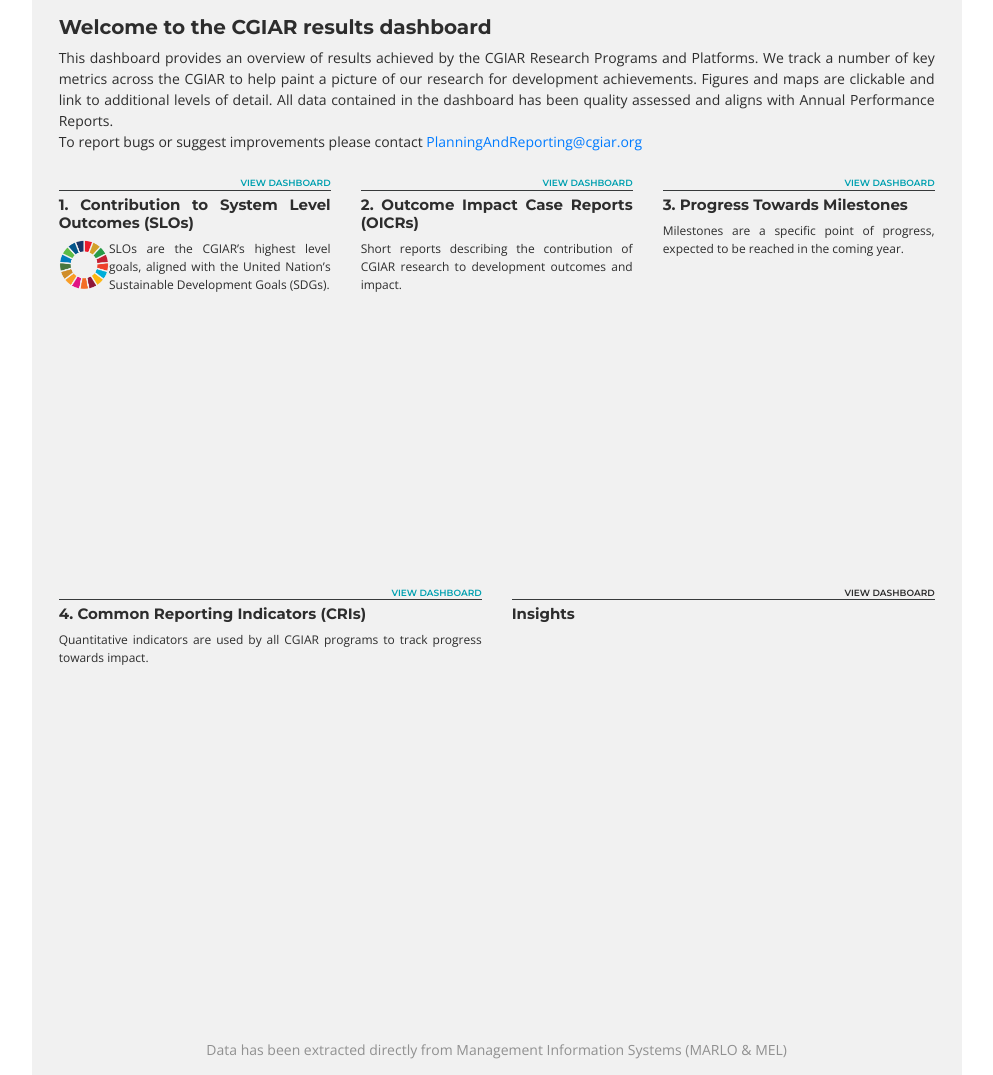
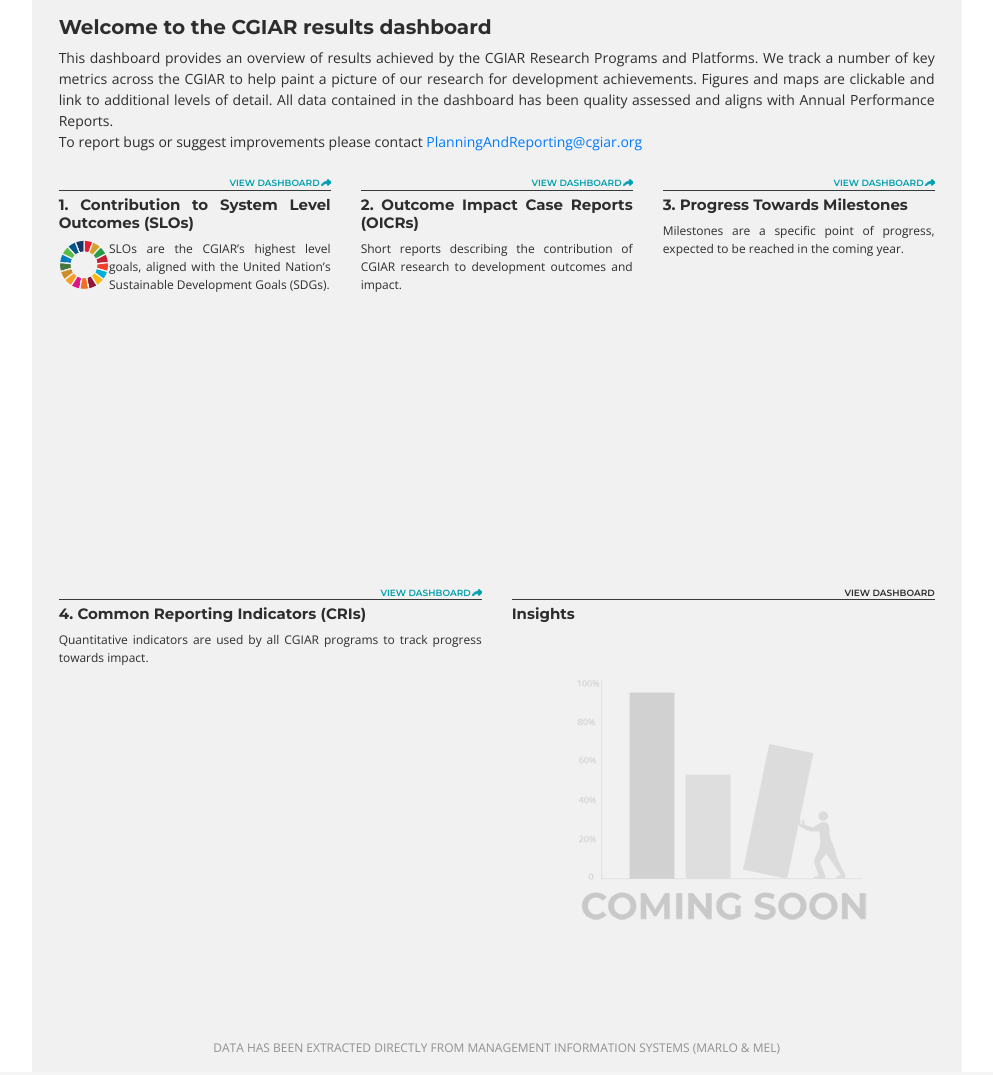
Before and after one commit to CCAFS/CGIAR-Dashboard, a PHP site: template app/templates/home.twig in a window 1280 px wide. Shown: the part 138-1213 px from the top of the page, without its empty margins (250-1243 px from the left). After the commit the page ends 1192 px from the top, so only its background shows below. Run offline with PHP 8.4, Linux system fonts and the light colour scheme; the template is opened without the code that fills it, so the values that code supplies are empty; some libraries are stand-ins or nearby versions.

Commit message:
Working in Home.

```diff
--- a/app/templates/home.twig
+++ b/app/templates/home.twig
@@ -29,11 +29,13 @@
       {% include './pages/filters.twig' with pageParams %}
     {% endif %}
 
+
   <div class="main-content">
 
     <button class="navbar-toggler" type="button">
         <span class="navbar-toggler-icon"></span>
     </button>
+    {% include './pages/message.twig' %}
 
     <div class="about-dashboard mb-4">
       <h6 class="cgiar-title">Welcome to the CGIAR results dashboard</h6>
@@ -48,7 +50,7 @@
 
     <div class="form-group row">
         <div class="col-md-4">
-        <div class="d-flex justify-content-end"><a href="./systemLevelOutcomes" class="section-link">View dashboard</a></div>
+        <div class="d-flex justify-content-end"><a href="./systemLevelOutcomes" class="section-link view-enabled">View dashboard</a></div>
         <div class="top-line"></div>
         <h6 class="subTitle">1. Contribution to System Level Outcomes (SLOs)</h6>
         <div class="form-group row slo-description">
@@ -60,7 +62,7 @@
           </div>
         </div>
         <div class="col-md-4">
-          <div class="d-flex justify-content-end"><a href="./caseReports" class="section-link">View dashboard</a></div>
+          <div class="d-flex justify-content-end"><a href="./caseReports" class="section-link view-enabled">View dashboard</a></div>
           <div class="top-line"></div>
           <h6 class="subTitle">2. Outcome Impact Case Reports (OICRs)</h6>
           <div class="form-group">
@@ -71,7 +73,7 @@
           </div>
         </div>
         <div class="col-md-4">
-        <div class="d-flex justify-content-end"><a href="./milestones" class="section-link">View dashboard</a></div>
+        <div class="d-flex justify-content-end"><a href="./milestones" class="section-link view-enabled">View dashboard</a></div>
         <div class="top-line"></div>
         <h6 class="subTitle">3. Progress Towards Milestones</h6>
         <p class="indicator-description">Milestones are a specific point of progress, expected to be reached in the coming year.</p>
@@ -83,7 +85,7 @@
 
       <div class="form-group row">
         <div class="col-md-6">
-          <div class="d-flex justify-content-end"><a href="./innovations" class="section-link">View dashboard</a></div>
+          <div class="d-flex justify-content-end"><a href="./innovations" class="section-link view-enabled">View dashboard</a></div>
           <div class="top-line"></div>
           <h6 class="subTitle">4. Common Reporting Indicators (CRIs)</h6>
           <p class="indicator-description">Quantitative indicators are used by all CGIAR programs to track progress towards impact. </p>
@@ -91,9 +93,10 @@
         </div>
 
         <div class="col-md-6">
-          <div class="d-flex justify-content-end"><a class="section-link">View dashboard</a></div>
+          <div class="d-flex justify-content-end"><a class="section-link view-disabled">View dashboard</a></div>
           <div class="top-line"></div>
           <h6 class="subTitle">Insights</h6>
+           <div class="d-flex justify-content-center align-items-center"><div class="coming-soon mt-5"></div></div>
         </div>
 
       </div>
--- a/app/templates/pages/footer.twig
+++ b/app/templates/pages/footer.twig
@@ -12,14 +12,14 @@
     <script type="text/javascript" src="./js/libs/tableau/tableau-2.2.2.min.js" charset="utf-8"></script>
 
     <!-- Tableau custom functions-->
-    <script type="text/javascript" src="./js/tableauFunctions.js?20190923" charset="utf-8"></script>
+    <script type="text/javascript" src="./js/tableauFunctions.js?190924" charset="utf-8"></script>
 
     <!-- Global Javascript -->
-    <script type="text/javascript" src="./js/global.js?20190923" charset="utf-8"></script>
+    <script type="text/javascript" src="./js/global.js?190924" charset="utf-8"></script>
 
     <!-- Custom Javascript -->
     {% for element in pageParams.customJS %}
-      <script type="text/javascript" src="{{ element }}?20190923"></script>
+      <script type="text/javascript" src="{{ element }}?190924"></script>
     {% endfor %}
 
     <!-- Embeding Javascript -->
--- a/app/templates/pages/message.twig
+++ b/app/templates/pages/message.twig
@@ -23,18 +23,6 @@
 
 
 <!-- Messages -->
-<div class="alert alert-info fade show animated zoomIn">
-    <i class="fas fa-info-circle"></i>
-    This website is currently being updated.
-</div>
-
-<div class="alert alert-info alert-dismissible page-disclaimer fade show animated zoomIn" style="display:none">
-    <button type="button" class="close closem" aria-label="Close">
-        <span aria-hidden="true">&times;</span>
-    </button>
-    <i class="fas fa-info-circle"></i>
-    Data has been extracted directly from Management Information Systems (MARLO & MEL) and Annual Reports for 2017 and 2018. Note that different quality assurance processes were used in 2017 and 2018.
-</div>
 
 {% for message in messagesArray %}
     {% if currentSection == message.indicator %}
--- a/public/css/global.css
+++ b/public/css/global.css
@@ -460,8 +460,9 @@ nav.main-menu ul li.active:after {
 }
 
 .data-info {
-  font-size: 14px;
+  font-size: 12px;
   font-family: 'Open Sans', sans-serif;
+  text-transform: uppercase;
   color: #909090;
   text-align: center;
 }
--- a/public/css/homepage.css
+++ b/public/css/homepage.css
@@ -34,9 +34,9 @@
     margin-top: -3%;
 }
 
-.coming-soon {
-    font-family: 'Montserrat', sans-serif;
-    font-size: 20px;
+.coming-soon:before {
+ content:url('../images/coming-soon.png');
+ opacity: 0.2;
 }
 
 .section-link {
@@ -44,8 +44,24 @@
     font-weight: 600;
     font-family: 'Montserrat', sans-serif;
     text-transform: uppercase;
+}
+
+.view-enabled {
     color: #00a0b0;
 }
+
+.view-disabled {
+    color: #717171;
+    cursor: not-allowed;
+}
+
+.view-enabled:hover {
+    color: #247982;
+}
+
+.view-enabled:after {
+    content:url('../images/redirect.png');
+   }
 
 .slo-description {
     margin-bottom: 0;
--- a/public/css/milestones.css
+++ b/public/css/milestones.css
@@ -1,5 +1,5 @@
 .milestones-chart {
-    height: 350px;
+    height: 320px;
 }
 
 .milestones-list {
--- a/public/css/publications.css
+++ b/public/css/publications.css
@@ -1,6 +1,6 @@
 .total-container {
-  height: 60px;
-  max-width: 200px;
+  height: 70px;
+  max-width: 190px;
 }
 
 .plist-container {
```
Also changed, not shown: public/images/coming-soon.png (added), public/images/redirect.png (added).
